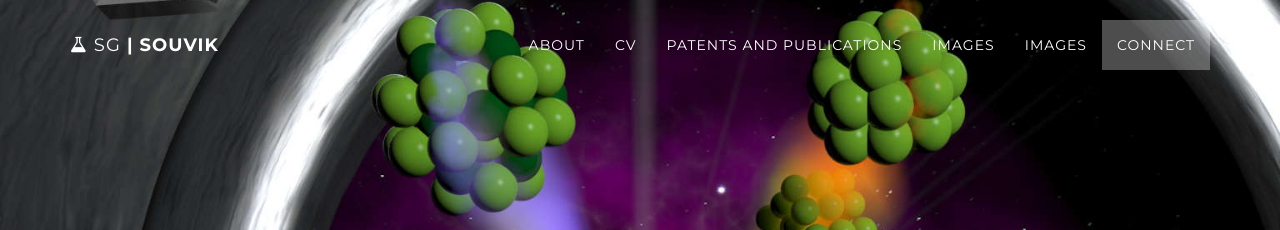
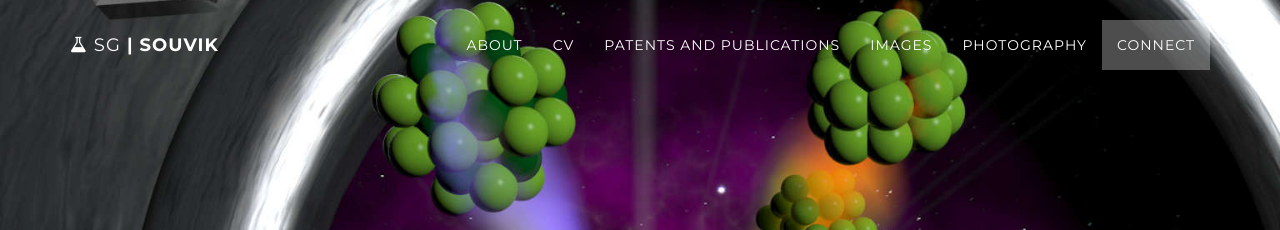
Before and after one commit to SouvikSG/souviksg.github.io, a Jekyll site: the page built from index.html, in a window 1280 px wide. Shown: the top 230 px of the page. Built offline with Jekyll 4.4.1, drawn with Linux system fonts in a browser that asks for light colours.

Commit message:
Update nav.html

```diff
--- a/_includes/nav.html
+++ b/_includes/nav.html
@@ -32,7 +32,7 @@
                         <a class="page-scroll" href="#images">Images</a>
                     </li>
                  <li>
-                        <a class="page-scroll" href="#photography">Images</a>
+                        <a class="page-scroll" href="#photography">Photography</a>
                     </li>
                     <li>
                         <a class="page-scroll" href="#connect">Connect</a>
```
